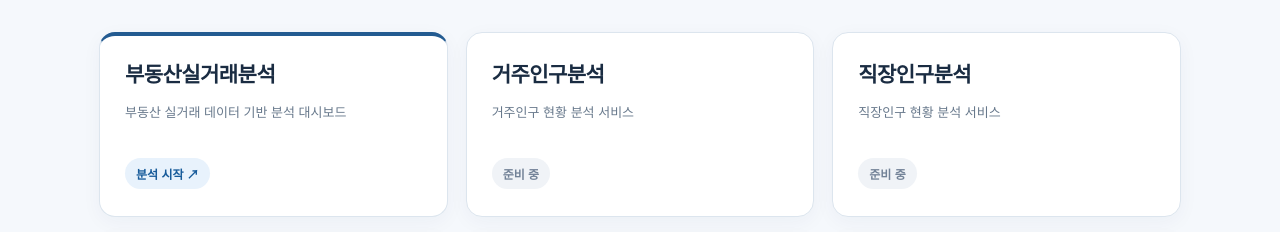
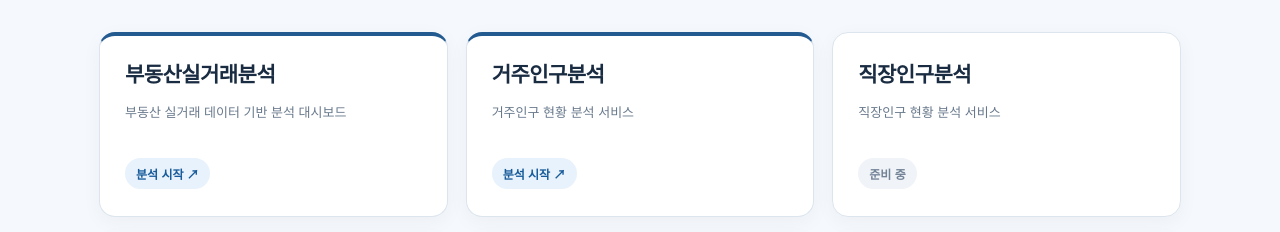
Before and after one commit to Shiniljin/realestate, a plain HTML site: page index.html in a window 1280 px wide. Shown: the part 652-884 px from the top of the page. Drawn offline with Linux system fonts and the light colour scheme.

Commit message:
Add files via upload

```diff
--- a/index.html
+++ b/index.html
@@ -61,7 +61,7 @@
     </section>
     <nav class="grid" aria-label="데이터 분석 메뉴">
       <a class="tile active" href="main1.html"><div><h3>부동산실거래분석</h3><p>부동산 실거래 데이터 기반 분석 대시보드</p></div><span class="status">분석 시작 ↗</span></a>
-      <div class="tile inactive"><div><h3>거주인구분석</h3><p>거주인구 현황 분석 서비스</p></div><span class="status">준비 중</span></div>
+      <a class="tile active" href="pop.html"><div><h3>거주인구분석</h3><p>거주인구 현황 분석 서비스</p></div><span class="status">분석 시작 ↗</span></a>
       <div class="tile inactive"><div><h3>직장인구분석</h3><p>직장인구 현황 분석 서비스</p></div><span class="status">준비 중</span></div>
       <div class="tile inactive"><div><h3>사업체분석</h3><p>사업체 현황 분석 서비스</p></div><span class="status">준비 중</span></div>
       <div class="tile inactive"><div><h3>주택공시가격분석</h3><p>주택 공시가격 분석 서비스</p></div><span class="status">준비 중</span></div>
```
